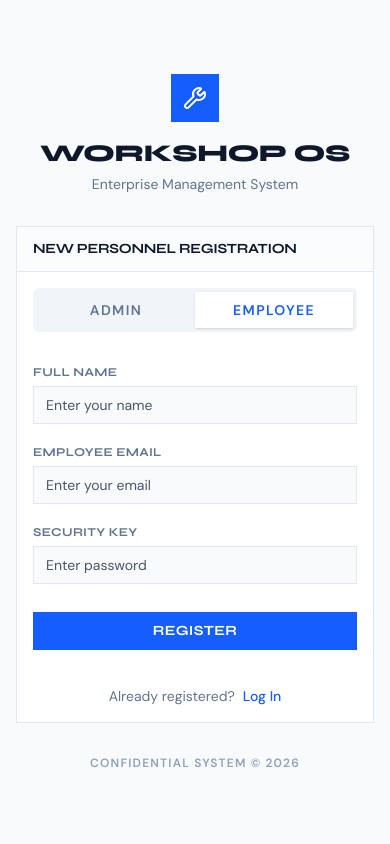
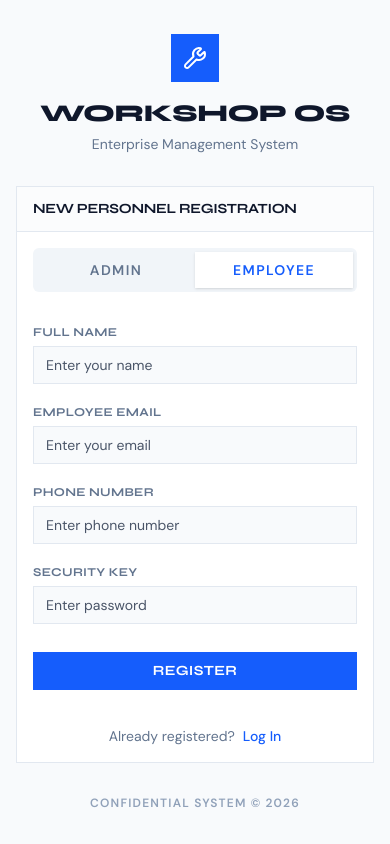
Before and after one commit to MuhammedSyamS/Workshop-os, a React (Vite) app: page /signup in a window 390 px wide. Built offline with nearby package versions, Linux system fonts and the light colour scheme.

Commit message:
feat: Add phone number to Signup form

```diff
--- a/src/pages/Signup.tsx
+++ b/src/pages/Signup.tsx
@@ -10,6 +10,7 @@ export default function Signup() {
   const [signupType, setSignupType] = useState<'ADMIN' | 'EMPLOYEE'>('EMPLOYEE');
   const [name, setName] = useState('');
   const [email, setEmail] = useState('');
+  const [phone, setPhone] = useState('');
   const [password, setPassword] = useState('');
   const [error, setError] = useState('');
   const [isLoading, setIsLoading] = useState(false);
@@ -29,6 +30,7 @@ export default function Signup() {
       await axios.post('http://localhost:5000/api/auth/signup', {
         name,
         email,
+        phone,
         password,
         role: roleMap[signupType]
       });
@@ -94,6 +96,15 @@ export default function Signup() {
               />
 
               <Input
+                label="Phone Number"
+                type="tel"
+                required
+                value={phone}
+                onChange={(e) => setPhone(e.target.value)}
+                placeholder="Enter phone number"
+              />
+
+              <Input
                 label="Security Key"
                 type="password"
                 required
```
